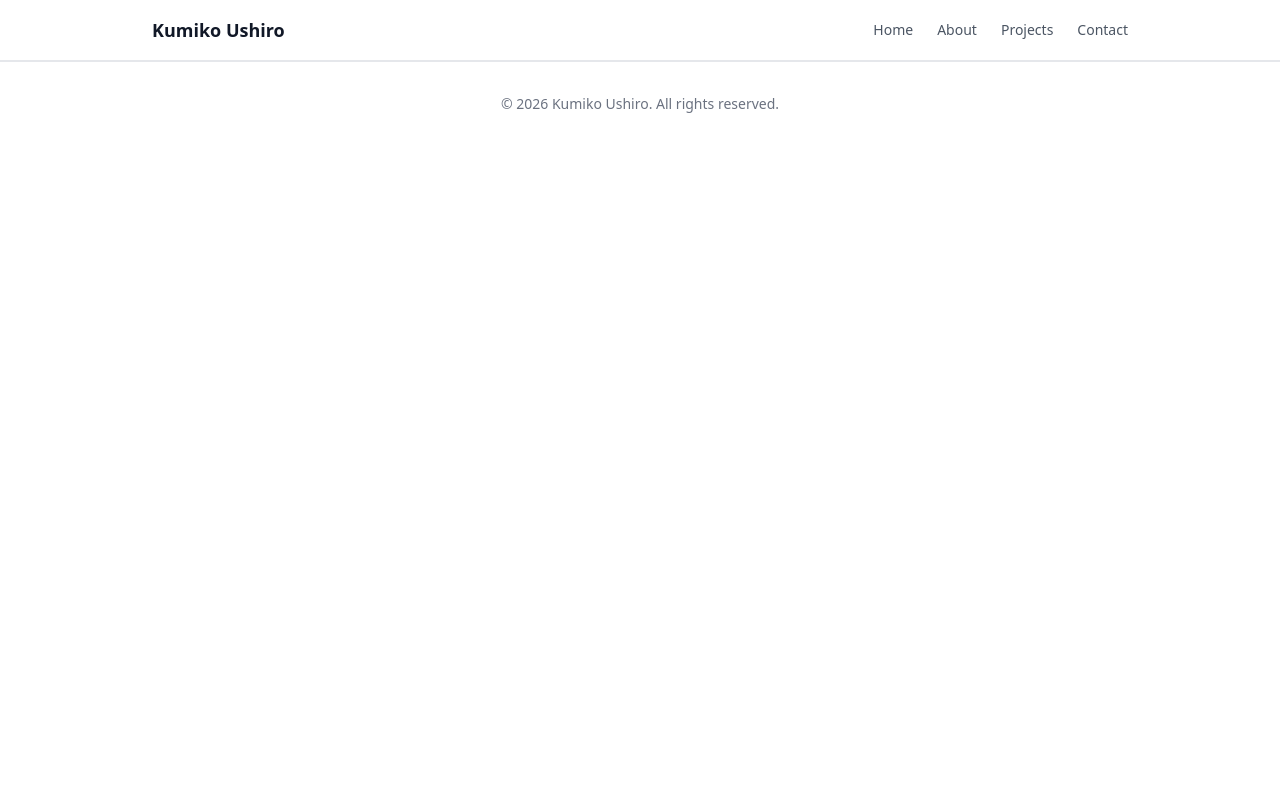
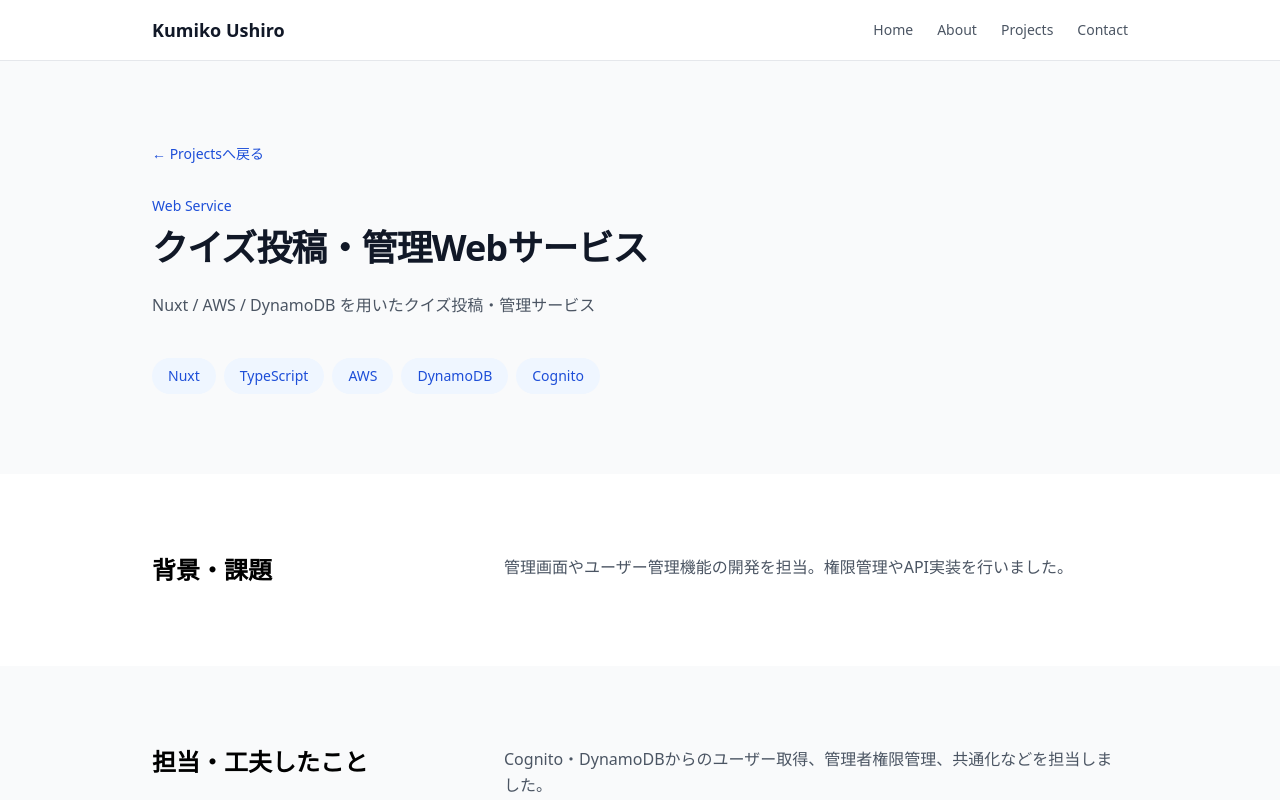
Before and after one commit to ushiro-dev/portfolio, a Nuxt app: page /projects/quiz-service in a window 1280 px wide. Shown: the top 800 px of the page. Built offline with nearby package versions, Linux system fonts and the light colour scheme.

Commit message:
feat: add project navigation

```diff
--- a/app/components/home/FeaturedProjectsSection.vue
+++ b/app/components/home/FeaturedProjectsSection.vue
@@ -1,6 +1,7 @@
 <script setup lang="ts">
 const featuredProjects = [
   {
+    slug: 'quiz-service',
     category: 'Web Service',
     title: 'クイズ投稿・管理Webサービス',
     description:
@@ -9,6 +10,7 @@ const featuredProjects = [
     point: '管理画面・権限管理・API実装・共通化',
   },
   {
+    slug: 'wordpress-performance',
     category: 'Performance Improvement',
     title: 'WordPressポータルサイト改善',
     description:
@@ -17,6 +19,7 @@ const featuredProjects = [
     point: 'フィード統合・障害調査・パフォーマンス改善',
   },
   {
+    slug: 'recruit-site',
     category: 'Corporate Website',
     title: 'リクルートサイト改修',
     description:
@@ -69,10 +72,26 @@ const featuredProjects = [
             </span>
           </div>
 
-          <p class="mt-auto border-t border-gray-200 pt-4 text-sm font-medium text-gray-700">
+          <p class="mb-6 border-t border-gray-200 pt-4 text-sm font-medium text-gray-700">
             {{ project.point }}
           </p>
+
+          <NuxtLink
+            :to="`/projects/${project.slug}`"
+            class="mt-auto inline-flex text-sm font-semibold text-blue-700 transition hover:text-blue-900"
+          >
+            詳細を見る
+          </NuxtLink>
         </article>
+      </div>
+
+      <div class="mt-10 text-center">
+        <NuxtLink
+          to="/projects"
+          class="inline-flex rounded-full border border-gray-300 bg-white px-6 py-3 text-sm font-semibold text-gray-900 transition hover:border-gray-400 hover:bg-gray-50"
+        >
+          実績一覧を見る
+        </NuxtLink>
       </div>
     </div>
   </section>
--- /dev/null
+++ b/app/pages/projects/[slug].vue
@@ -0,0 +1,123 @@
+<script setup lang="ts">
+
+const route = useRoute()
+
+const projects = {
+  "quiz-service": {
+    category: "Web Service",
+    title: "クイズ投稿・管理Webサービス",
+    description:
+      "Nuxt / AWS / DynamoDB を用いたクイズ投稿・管理サービス",
+    tags: ["Nuxt", "TypeScript", "AWS", "DynamoDB", "Cognito"],
+    background:
+      "管理画面やユーザー管理機能の開発を担当。権限管理やAPI実装を行いました。",
+    detail:
+      "Cognito・DynamoDBからのユーザー取得、管理者権限管理、共通化などを担当しました。",
+  },
+  "wordpress-performance": {
+    category: "Performance Improvement",
+    title: "WordPressポータルサイト改善",
+    description:
+      "ポータルサイトTOPへの最新情報表示機能の実装と、WordPressサイトの負荷調査・キャッシュ導入による安定化対応",
+    tags: ["WordPress", "PHP", "Apache", "Cloudflare", "MySQL"],
+    background:
+      "コンテンツごとに取得方法が異なる中で、TOPページに最新情報を統合表示する必要がありました。また、アクセス時にサイトが不安定になる問題も発生していました。",
+    detail:
+      "RSS・スクレイピングなど取得方法の違いを整理しながら統合し、モーダル内情報への遷移にも対応しました。あわせてキャッシュ導入や負荷調査を行い、メモリ増強を行わず安定稼働できる状態を目指しました。",
+  },
+  "recruit-site": {
+    category: "Corporate Website",
+    title: "リクルートサイト改修",
+    description:
+      "Laravelで構築された採用サイトのCMS化・管理画面追加・リニューアル対応",
+    tags: ["Laravel", "PHP", "MySQL", "Docker", "AWS"],
+    background:
+      "採用サイトの継続的な改修案件として、CMS化、管理画面機能追加、リニューアル対応などを担当しました。",
+    detail:
+      "静的ページのCMS化、勉強会詳細ページの作成、ニュース一覧のソート機能追加、ページング改善などを対応しました。リニューアル時には他開発者のフォローやレビューも行いました。",
+  },
+}
+
+const project =
+  projects[
+    route.params.slug as keyof typeof projects
+  ]
+
+if (!project) {
+  throw showError({
+    statusCode: 404,
+    statusMessage: 'Project Not Found',
+  })
+}
+</script>
+<template>
+  <main class="bg-gray-50">
+    <section class="mx-auto max-w-5xl px-6 py-20">
+      <NuxtLink
+        to="/projects"
+        class="mb-8 inline-flex text-sm font-medium text-blue-700 hover:text-blue-900"
+      >
+        ← Projectsへ戻る
+      </NuxtLink>
+
+      <p class="mb-3 text-sm font-medium text-blue-700">
+        {{ project.category }}
+      </p>
+
+      <h1 class="text-4xl font-bold tracking-tight text-gray-900">
+        {{ project.title }}
+      </h1>
+
+      <p class="mt-6 max-w-3xl leading-relaxed text-gray-600">
+        {{ project.description }}
+      </p>
+
+      <div class="mt-10 flex flex-wrap gap-2">
+        <span
+          v-for="tag in project.tags"
+          :key="tag"
+          class="rounded-full bg-blue-50 px-4 py-2 text-sm font-medium text-blue-700"
+        >
+          {{ tag }}
+        </span>
+      </div>
+    </section>
+
+    <section class="bg-white py-20">
+      <div class="mx-auto grid max-w-5xl gap-10 px-6 md:grid-cols-[1fr_2fr]">
+
+        <div>
+          <h2 class="text-2xl font-bold">
+            背景・課題
+          </h2>
+        </div>
+
+        <div>
+          <p class="leading-relaxed text-gray-600">
+            {{ project.background }}
+          </p>
+        </div>
+
+      </div>
+    </section>
+
+    <section class="bg-gray-50 py-20">
+      <div class="mx-auto grid max-w-5xl gap-10 px-6 md:grid-cols-[1fr_2fr]">
+
+        <div>
+          <h2 class="text-2xl font-bold">
+            担当・工夫したこと
+          </h2>
+        </div>
+
+        <div>
+          <p class="leading-relaxed text-gray-600">
+            {{ project.detail }}
+          </p>
+        </div>
+
+      </div>
+    </section>
+
+  </main>
+</template>
```
